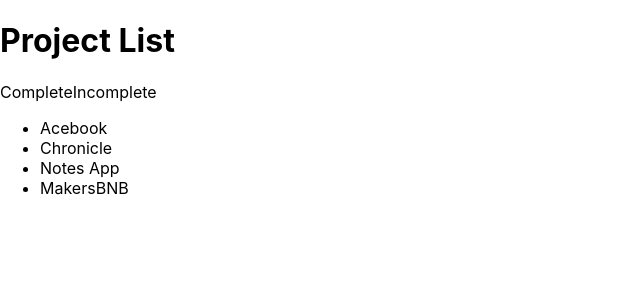
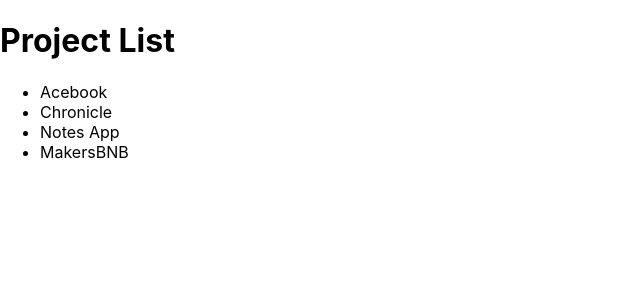
Before and after one commit to karimabuseer/personal-site, a React (Create React App) app in the folder frontend/: page / in a window 1280 px wide. Shown: the top 300 px of the page, without its empty margins (0-640 px from the left). Built offline with nearby package versions, Linux system fonts and the light colour scheme.

Commit message:
Removed render of items based on completion

```diff
--- a/frontend/src/App.js
+++ b/frontend/src/App.js
@@ -5,7 +5,6 @@ const todoItems = [
     id: 1,
     title: "Acebook",
     description: "Facebook Clone",
-    completed: true,
   },
   {
     id: 2,
@@ -43,25 +42,7 @@ class App extends Component {
     return this.setState({ viewCompleted: false });
   };
 
-  renderTabList = () => {
-    return (
-      <div>
-        <span
-          onClick={() => this.displayCompleted(true)}
-        >
-          Complete
-        </span>
-        <span
-          onClick={() => this.displayCompleted(false)}
-        >
-          Incomplete
-        </span>
-      </div>
-    );
-  };
-
   renderItems = () => {
-    // const { viewCompleted } = this.state;
     const newItems = this.state.todoList.filter(
       (item) => item
     );
@@ -89,7 +70,6 @@ class App extends Component {
         <div >
           <div >
             <div >
-              {this.renderTabList()}
               <ul>
                 {this.renderItems()}
               </ul>
```
